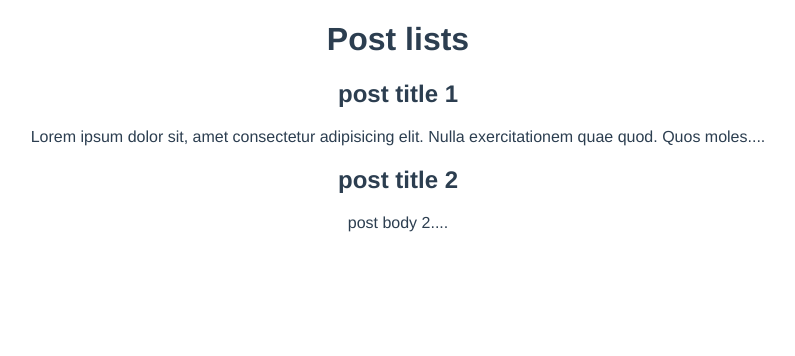
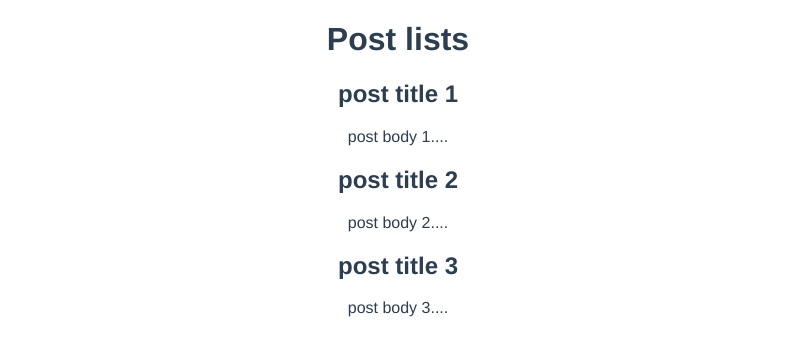
Before and after one commit to khaingzinkhaingzin/composition-api, a Vue app: page / in a window 1280 px wide. Shown: the top 356 px of the page, without its empty margins (242-1037 px from the left). Built offline with nearby package versions, Linux system fonts and the light colour scheme; data requests are answered from the project's data file.

Commit message:
Fetch json-server api data using async await in composition api

```diff
--- /dev/null
+++ b/database/db.json
@@ -0,0 +1,19 @@
+{
+    "posts": [
+        {
+            "id": 1,
+            "title": "post title 1",
+            "body": "post body 1"
+        },
+        {
+            "id": 2,
+            "title": "post title 2",
+            "body": "post body 2"
+        },
+        {
+            "id": 3,
+            "title": "post title 3",
+            "body": "post body 3"
+        }
+    ]
+}
--- a/package.json
+++ b/package.json
@@ -4,7 +4,8 @@
   "private": true,
   "scripts": {
     "serve": "vue-cli-service serve",
-    "build": "vue-cli-service build"
+    "build": "vue-cli-service build",
+    "dev": "json-server --watch database/db.json"
   },
   "dependencies": {
     "core-js": "^3.8.3",
--- a/src/views/HomeView.vue
+++ b/src/views/HomeView.vue
@@ -1,7 +1,11 @@
 <template>
   <div class="home">
-    <div>
+    <div v-if="error">{{ error }}</div>
+    <div v-if="posts.length>0">
       <PostsList :posts="posts"></PostsList>
+    </div>
+    <div v-else>
+      loading...
     </div>
   </div>
 </template>
@@ -12,12 +16,25 @@
 export default {
   components: { PostsList },
   setup() {
-    let posts = ref([
-      {title: "post title 1", body: "Lorem ipsum dolor sit, amet consectetur adipisicing elit. Nulla exercitationem quae quod. Quos molestiae rem nam quis aperiam, cum veritatis odio necessitatibus, quae voluptatem aut. A eius aspernatur veniam tempore.", id: 1},
-      {title: "post title 2", body: "post body 2", id: 2},
-    ]);
+    let posts = ref([]);
+    let error = ref("");
 
-    return { posts };
+    let load = async () => {
+      try {
+        let response = await fetch("http://localhost:3000/posts");
+        if (response.status === 404) {
+          throw new Error("not found url");
+        }
+        let datas = await response.json();
+
+        posts.value = datas;
+      } catch(err) {
+        error.value = err.message;
+      }
+    };
+    load();
+
+    return { posts, error };
   }
 }
 </script>
```
